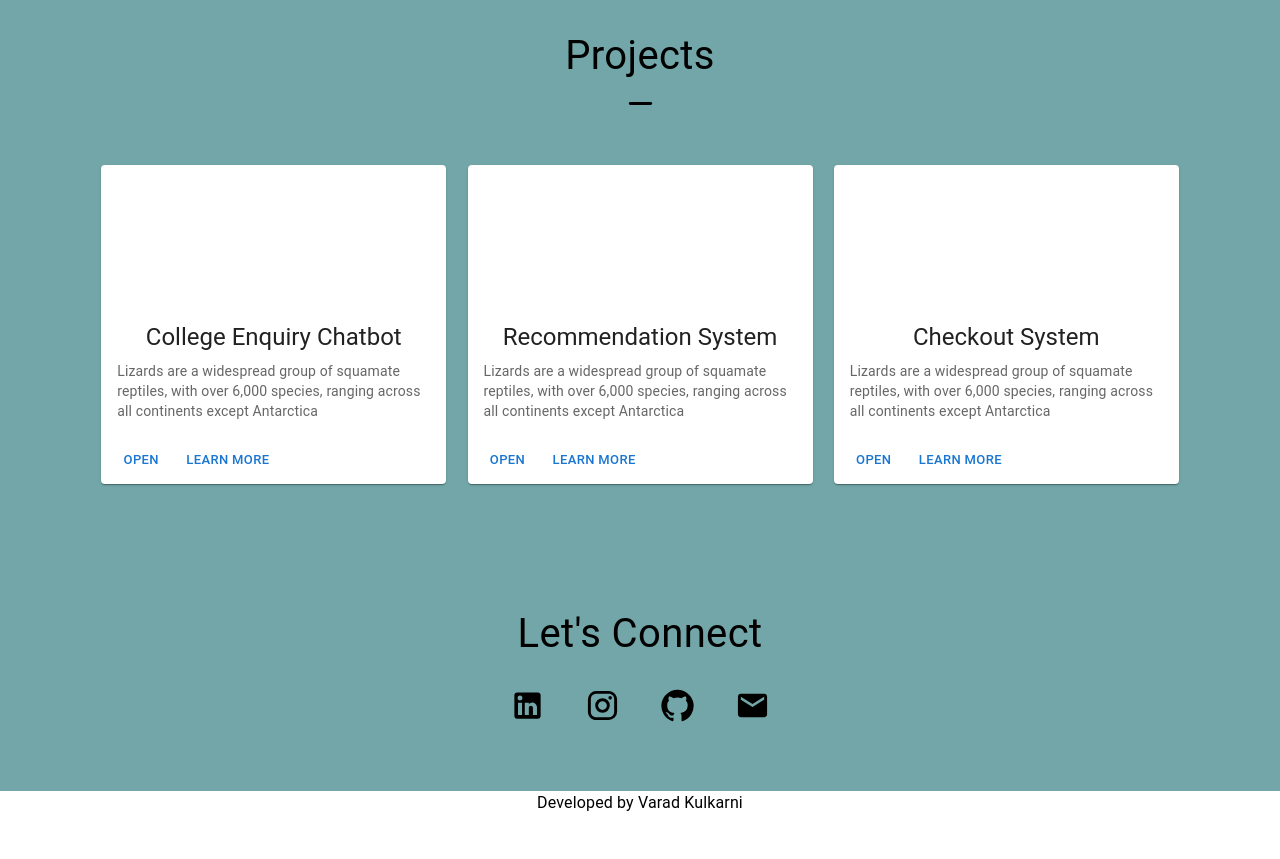
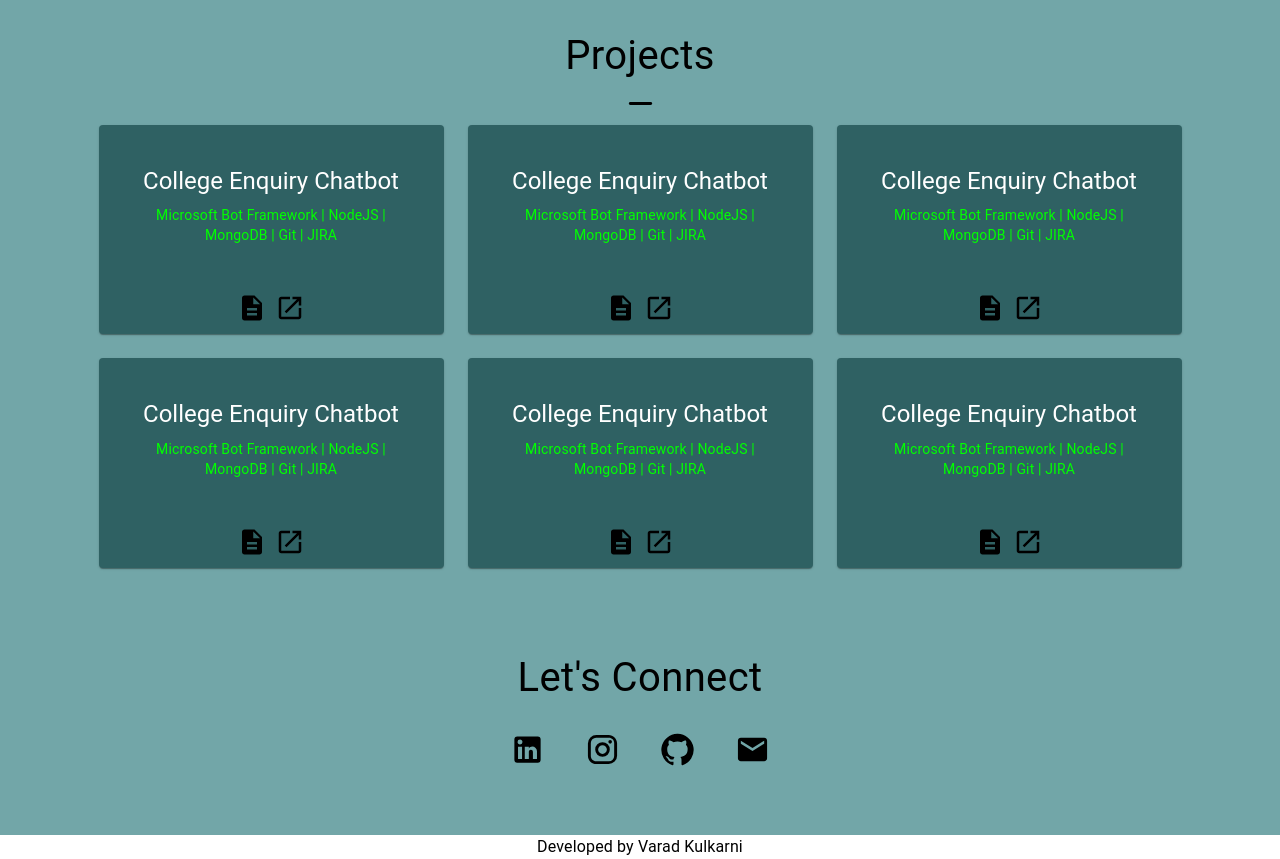
Before and after one commit to kvarad6/portfolio, a React (Create React App) app in the folder portfolio/: page / in a window 1280 px wide. Shown: the part 860-1719 px from the top of the page. Before the commit the page ends 1675 px from the top, so only its background shows below. Built offline with nearby package versions, Linux system fonts and the light colour scheme.

Commit message:
updated the design

```diff
--- a/portfolio/src/App.js
+++ b/portfolio/src/App.js
@@ -10,7 +10,7 @@ function App() {
     <>
       <Header />
       <Grid sx={{ display: 'flex', flexDirection: 'column', alignItems: 'space-between', mt: 8}}>
-        <Grid Item xs={12} sx={{ backgroundColor:'#446769'}}>
+        <Grid Item xs={12} sx={{ backgroundColor:'#2f6163'}}>
           <Title />
         </Grid>
         <Grid Item xs={12} sx={{ backgroundColor: '#72a6a8' }}>
--- a/portfolio/src/Components/Projects.js
+++ b/portfolio/src/Components/Projects.js
@@ -1,8 +1,12 @@
-import React from 'react'
-import { Typography, Grid, CardMedia, CardContent, Card, CardActions, Button } from '@mui/material'
+import React, { useState } from 'react'
+import { Typography, Grid, CardContent, Card, CardActions, CardActionArea, Dialog, DialogTitle, DialogContent, DialogContentText, Link} from '@mui/material'
 import HorizontalRuleRoundedIcon from '@mui/icons-material/HorizontalRuleRounded';
+import KeyboardArrowRightIcon from '@mui/icons-material/KeyboardArrowRight';
+import DescriptionIcon from '@mui/icons-material/Description';
+import OpenInNewIcon from '@mui/icons-material/OpenInNew';
 
 const Projects = () => {
+    const [open, setOpen] = useState(false);
     return (
         <>
             <Grid sx={{ display: 'flex', flexDirection: 'column', alignItems: 'center' }}>
@@ -13,71 +17,180 @@ const Projects = () => {
                     <HorizontalRuleRoundedIcon fontSize='large' />
                 </Grid>
             </Grid>
-            <Grid sx={{ display: 'flex', flexDirection: 'row', justifyContent: 'space-evenly', m: 5 }}>
+            <Grid sx={{ display: 'flex', flexDirection: 'row', flexWrap: 'wrap', gap: 3, justifyContent: 'center' }}>
                 <Grid Item xs={4}>
-                    <Card sx={{ maxWidth: 345 }}>
-                        <CardMedia
-                            sx={{ height: 140 }}
-                            title="project1"
-                        />
-                        <CardContent>
-                            <Typography gutterBottom variant="h5" textAlign='center'>
+                    <Card sx={{ maxWidth: 345, backgroundColor:'#2f6163' }} onClick={() => setOpen(true)}>
+                        <CardActionArea>
+                            <CardContent sx={{m:3}}>
+                                <Typography gutterBottom variant="h5" textAlign='center' sx={{color:'white'}}>
                                     College Enquiry Chatbot
                                 </Typography>
-                            <Typography variant="body2" color="text.secondary">
-                                Lizards are a widespread group of squamate reptiles, with over 6,000
-                                species, ranging across all continents except Antarctica
+                                <Typography variant="body2" color="text.secondary" textAlign='center' sx={{ color: '#00ff00' }}>
+                                    Microsoft Bot Framework | NodeJS | MongoDB | Git | JIRA
+                                </Typography>
+                                <Typography variant="body2" color="text.secondary" textAlign='center'>
                                 </Typography>
                             </CardContent>
-                        <CardActions>
-                            <Button size="small">Open</Button>
-                            <Button size="small">Learn More</Button>
+                            <CardActions sx={{display: 'flex', flexDirection:'row', justifyContent:'center'}}>
+                                <Link href="https://drive.google.com/file/d/1gsrzW73SJIHX9vQCh4T5qErA7imSp1-x/view?usp=sharing" target="_blank">
+                                    <DescriptionIcon fontSize='large' sx={{ fontSize: 30, color: 'black' }} />
+                                </Link>
+                                <Link href=" " target="_blank">
+                                    <OpenInNewIcon fontSize='large' sx={{ fontSize: 30, color:'black' }} />
+                                </Link>
                             </CardActions>
+
+                        </CardActionArea>
                     </Card>
                 </Grid>
                 <Grid Item xs={4}>
-                    <Card sx={{ maxWidth: 345 }}>
-                        <CardMedia
-                            sx={{ height: 140 }}
-                            title="green iguana"
-                        />
-                        <CardContent>
-                            <Typography gutterBottom variant="h5" textAlign='center'>
-                                Recommendation System
+                    <Card sx={{ maxWidth: 345, backgroundColor: '#2f6163' }} onClick={() => setOpen(true)}>
+                        <CardActionArea>
+                            <CardContent sx={{ m: 3 }}>
+                                <Typography gutterBottom variant="h5" textAlign='center' sx={{ color: 'white' }}>
+                                    College Enquiry Chatbot
                                 </Typography>
-                            <Typography variant="body2" color="text.secondary">
-                                Lizards are a widespread group of squamate reptiles, with over 6,000
-                                species, ranging across all continents except Antarctica
+                                <Typography variant="body2" color="text.secondary" textAlign='center' sx={{ color: '#00ff00' }}>
+                                    Microsoft Bot Framework | NodeJS | MongoDB | Git | JIRA
+                                </Typography>
+                                <Typography variant="body2" color="text.secondary" textAlign='center'>
                                 </Typography>
                             </CardContent>
-                        <CardActions>
-                            <Button size="small">Open</Button>
-                            <Button size="small">Learn More</Button>
+                            <CardActions sx={{ display: 'flex', flexDirection: 'row', justifyContent: 'center' }}>
+                                <Link href="https://drive.google.com/file/d/1gsrzW73SJIHX9vQCh4T5qErA7imSp1-x/view?usp=sharing" target="_blank">
+                                    <DescriptionIcon fontSize='large' sx={{ fontSize: 30, color: 'black' }} />
+                                </Link>
+                                <Link href=" " target="_blank">
+                                    <OpenInNewIcon fontSize='large' sx={{ fontSize: 30, color: 'black' }} />
+                                </Link>
                             </CardActions>
+
+                        </CardActionArea>
                     </Card>
                 </Grid>
                 <Grid Item xs={4}>
-                    <Card sx={{ maxWidth: 345 }}>
-                        <CardMedia
-                            sx={{ height: 140 }}
-                            title="green iguana"
-                        />
-                        <CardContent>
-                            <Typography gutterBottom variant="h5" textAlign='center'>
-                                Checkout System
+                    <Card sx={{ maxWidth: 345, backgroundColor: '#2f6163' }} onClick={() => setOpen(true)}>
+                        <CardActionArea>
+                            <CardContent sx={{ m: 3 }}>
+                                <Typography gutterBottom variant="h5" textAlign='center' sx={{ color: 'white' }}>
+                                    College Enquiry Chatbot
                                 </Typography>
-                            <Typography variant="body2" color="text.secondary">
-                                Lizards are a widespread group of squamate reptiles, with over 6,000
-                                species, ranging across all continents except Antarctica
+                                <Typography variant="body2" color="text.secondary" textAlign='center' sx={{ color: '#00ff00' }}>
+                                    Microsoft Bot Framework | NodeJS | MongoDB | Git | JIRA
+                                </Typography>
+                                <Typography variant="body2" color="text.secondary" textAlign='center'>
                                 </Typography>
                             </CardContent>
-                        <CardActions>
-                            <Button size="small">Open</Button>
-                            <Button size="small">Learn More</Button>
+                            <CardActions sx={{ display: 'flex', flexDirection: 'row', justifyContent: 'center' }}>
+                                <Link href="https://drive.google.com/file/d/1gsrzW73SJIHX9vQCh4T5qErA7imSp1-x/view?usp=sharing" target="_blank">
+                                    <DescriptionIcon fontSize='large' sx={{ fontSize: 30, color: 'black' }} />
+                                </Link>
+                                <Link href=" " target="_blank">
+                                    <OpenInNewIcon fontSize='large' sx={{ fontSize: 30, color: 'black' }} />
+                                </Link>
                             </CardActions>
+
+                        </CardActionArea>
+                    </Card>
+                </Grid>
+                <Grid Item xs={4}>
+                    <Card sx={{ maxWidth: 345, backgroundColor: '#2f6163' }} onClick={() => setOpen(true)}>
+                        <CardActionArea>
+                            <CardContent sx={{ m: 3 }}>
+                                <Typography gutterBottom variant="h5" textAlign='center' sx={{ color: 'white' }}>
+                                    College Enquiry Chatbot
+                                </Typography>
+                                <Typography variant="body2" color="text.secondary" textAlign='center' sx={{ color: '#00ff00' }}>
+                                    Microsoft Bot Framework | NodeJS | MongoDB | Git | JIRA
+                                </Typography>
+                                <Typography variant="body2" color="text.secondary" textAlign='center'>
+                                </Typography>
+                            </CardContent>
+                            <CardActions sx={{ display: 'flex', flexDirection: 'row', justifyContent: 'center' }}>
+                                <Link href="https://drive.google.com/file/d/1gsrzW73SJIHX9vQCh4T5qErA7imSp1-x/view?usp=sharing" target="_blank">
+                                    <DescriptionIcon fontSize='large' sx={{ fontSize: 30, color: 'black' }} />
+                                </Link>
+                                <Link href=" " target="_blank">
+                                    <OpenInNewIcon fontSize='large' sx={{ fontSize: 30, color: 'black' }} />
+                                </Link>
+                            </CardActions>
+
+                        </CardActionArea>
+                    </Card>
+                </Grid>
+                <Grid Item xs={4}>
+                    <Card sx={{ maxWidth: 345, backgroundColor: '#2f6163' }} onClick={() => setOpen(true)}>
+                        <CardActionArea>
+                            <CardContent sx={{ m: 3 }}>
+                                <Typography gutterBottom variant="h5" textAlign='center' sx={{ color: 'white' }}>
+                                    College Enquiry Chatbot
+                                </Typography>
+                                <Typography variant="body2" color="text.secondary" textAlign='center' sx={{ color: '#00ff00' }}>
+                                    Microsoft Bot Framework | NodeJS | MongoDB | Git | JIRA
+                                </Typography>
+                                <Typography variant="body2" color="text.secondary" textAlign='center'>
+                                </Typography>
+                            </CardContent>
+                            <CardActions sx={{ display: 'flex', flexDirection: 'row', justifyContent: 'center' }}>
+                                <Link href="https://drive.google.com/file/d/1gsrzW73SJIHX9vQCh4T5qErA7imSp1-x/view?usp=sharing" target="_blank">
+                                    <DescriptionIcon fontSize='large' sx={{ fontSize: 30, color: 'black' }} />
+                                </Link>
+                                <Link href=" " target="_blank">
+                                    <OpenInNewIcon fontSize='large' sx={{ fontSize: 30, color: 'black' }} />
+                                </Link>
+                            </CardActions>
+
+                        </CardActionArea>
+                    </Card>
+                </Grid>
+                <Grid Item xs={4}>
+                    <Card sx={{ maxWidth: 345, backgroundColor: '#2f6163' }} onClick={() => setOpen(true)}>
+                        <CardActionArea>
+                            <CardContent sx={{ m: 3 }}>
+                                <Typography gutterBottom variant="h5" textAlign='center' sx={{ color: 'white' }}>
+                                    College Enquiry Chatbot
+                                </Typography>
+                                <Typography variant="body2" color="text.secondary" textAlign='center' sx={{ color: '#00ff00' }}>
+                                    Microsoft Bot Framework | NodeJS | MongoDB | Git | JIRA
+                                </Typography>
+                                <Typography variant="body2" color="text.secondary" textAlign='center'>
+                                </Typography>
+                            </CardContent>
+                            <CardActions sx={{ display: 'flex', flexDirection: 'row', justifyContent: 'center' }}>
+                                <Link href="https://drive.google.com/file/d/1gsrzW73SJIHX9vQCh4T5qErA7imSp1-x/view?usp=sharing" target="_blank">
+                                    <DescriptionIcon fontSize='large' sx={{ fontSize: 30, color: 'black' }} />
+                                </Link>
+                                <Link href=" " target="_blank">
+                                    <OpenInNewIcon fontSize='large' sx={{ fontSize: 30, color: 'black' }} />
+                                </Link>
+                            </CardActions>
+
+                        </CardActionArea>
                     </Card>
                 </Grid>
             </Grid>
+            <Dialog open={open} onClose={() => setOpen(false)}>
+                <DialogTitle textAlign='center'>College Enquiry Chatbot</DialogTitle>
+                <DialogContent>
+                    <DialogContentText sx={{display:'flex', flexDirection:'row'}}>
+                        <KeyboardArrowRightIcon />
+                        Developed and deployed a chatbot for college website (viit.ac.in).
+                    </DialogContentText>
+                    <DialogContentText sx={{ display: 'flex', flexDirection: 'row' }}>
+                        <KeyboardArrowRightIcon />
+                        Purpose was to assist college management authorities in resolving the query of parents, & students.
+                    </DialogContentText>
+                    <DialogContentText sx={{ display: 'flex', flexDirection: 'row' }}>
+                        <KeyboardArrowRightIcon />
+                        Copyright for the chatbot has been granted by the Government of India on 17th of May, 2021.
+                    </DialogContentText>
+                    <DialogContentText sx={{ display: 'flex', flexDirection: 'row' }}>
+                        <KeyboardArrowRightIcon />
+                        Tools & Technologies used: Microsoft Bot Framework, NodeJS, MongoDB, Git, JIRA
+                    </DialogContentText>
+
+                </DialogContent>
+            </Dialog>
         </>
     )
 }
```
Also changed, not shown: portfolio/src/Components/Body.js (+5 -5 lines), portfolio/src/Components/Header.js (+4 -4 lines). Lines whose indentation alone changed are shown as unchanged.
